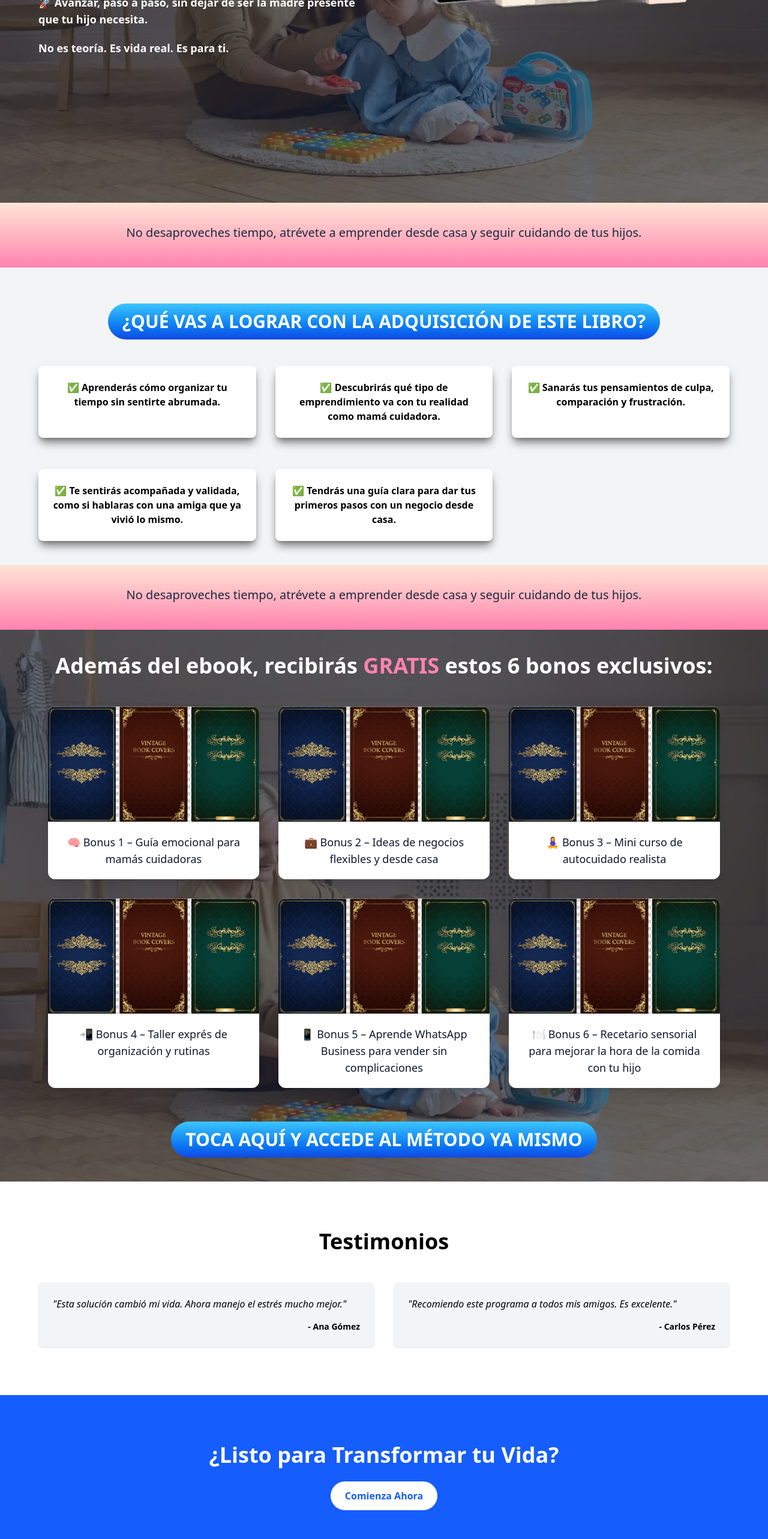
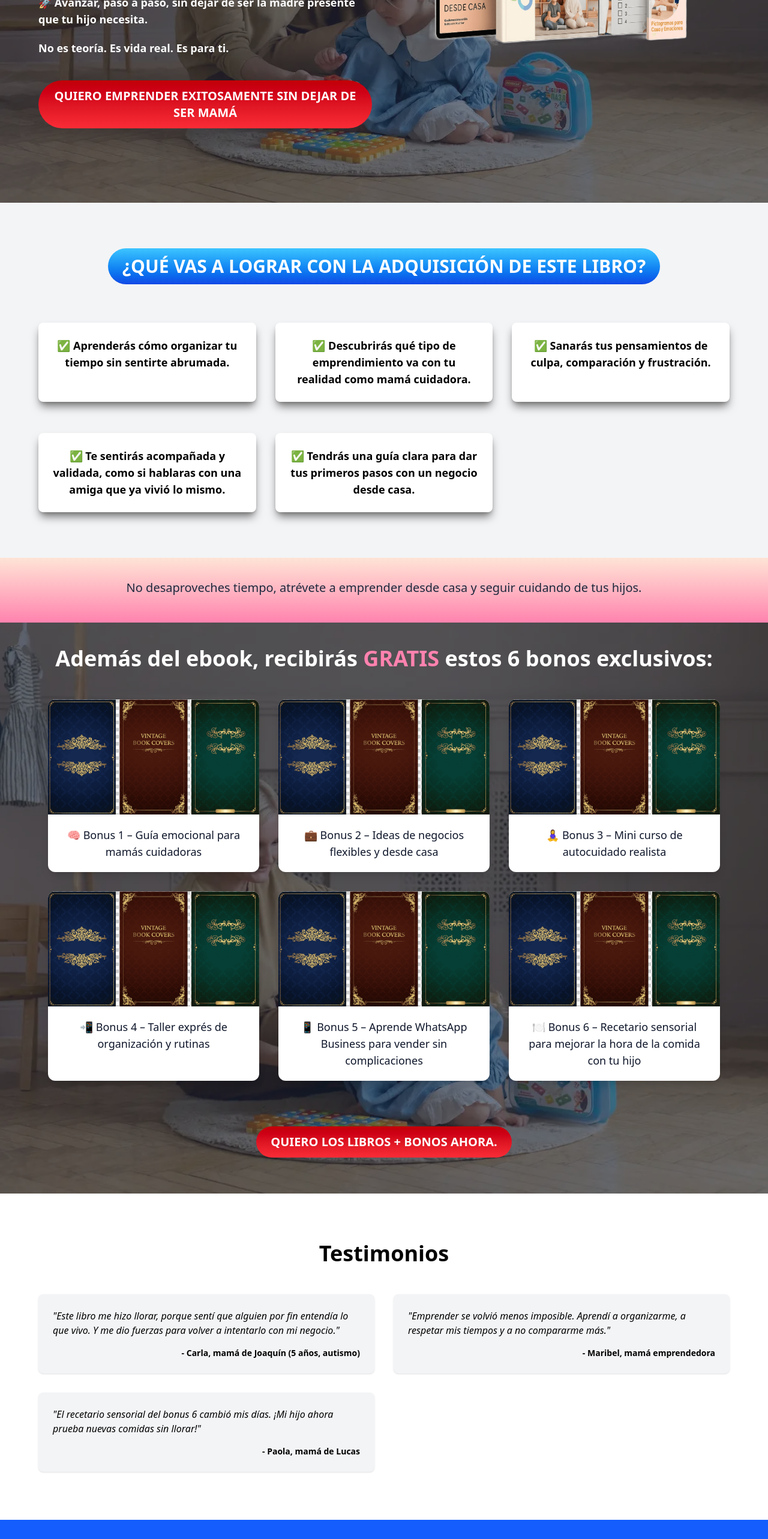
Before and after one commit to Cardandom/funnel, a Next.js app: page / in a window 1280 px wide. Shown: the part 2400-4966 px from the top of the page at 60% size. Built offline with nearby package versions, Linux system fonts and the light colour scheme.

Commit message:
builded to bono component

```diff
--- a/app/components/Benefits.jsx
+++ b/app/components/Benefits.jsx
@@ -11,7 +11,7 @@ const benefits = [
 
 export default function BenefitsSection() {
   return (
-    <section className="bg-gray-100 py-10 px-4">
+    <section className="bg-gray-100 py-14 px-4">
       <motion.h2
         className="text-xl sm:text-2xl w-fit lg:text-3xl font-bold mx-auto mb-6 text-center bg-gradient-to-b from-secondary to-blue-700 text-white px-6 py-3 rounded-full my-5 uppercase"
         transition={{duration: 0.5}}
@@ -19,7 +19,7 @@ export default function BenefitsSection() {
         ¿Qué vas a lograr con la adquisición de este libro?
       </motion.h2>
 
-      <div className="max-w-6xl mx-auto grid grid-cols-1 sm:grid-cols-2 lg:grid-cols-3 gap-8">
+      <div className="max-w-6xl mx-auto grid grid-cols-1 sm:grid-cols-2 lg:grid-cols-3 gap-8 py-5">
         {benefits.map((benefit, index) => (
           <motion.div
             key={index}
@@ -28,7 +28,7 @@ export default function BenefitsSection() {
             whileInView={{ opacity: 1, y: 0 }}
             transition={{ delay: index * 0.2 }}
           >
-            <p className="text-center font-semibold">{benefit}</p>
+            <p className="text-center font-semibold text-lg">{benefit}</p>
           </motion.div>
         ))}
       </div>
--- a/app/components/Bonos.jsx
+++ b/app/components/Bonos.jsx
@@ -80,11 +80,11 @@ export default function Bonos() {
       </div>
       <div className="flex justify-center z-10 relative mt-14">
         <motion.a
-          href="#about"
+          href=""
           whileHover={{ scale: 1.05 }}
-          className="inline-block bg-gradient-to-b from-secondary to-blue-700 text-white font-semibold md:text-xl xl:text-3xl px-6 py-3 rounded-full uppercase"
+          className="inline-block bg-gradient-to-b from-red-700 to-red-500 text-white text-center font-semibold md:text-md xl:text-xl px-6 py-3 rounded-full my-5 uppercase"
         >
-          Toca aquí y accede al método ya mismo
+          Quiero los libros + Bonos ahora.
         </motion.a>
       </div>
     </section>
--- a/app/components/Solution.jsx
+++ b/app/components/Solution.jsx
@@ -21,21 +21,30 @@ const Solution = () => {
             Este no es otro Ebook que te llenará de teoría imposible de aplicar.
           </p>
           <p className="my-5 text-base font-semibold sm:text-lg">
-            <span className="text-secondary text-bold uppercase">“Emprendiendo con un hijo autista”</span> es un ebook creado desde la
-            experiencia real, con herramientas emocionales y estrategias
-            prácticas para que puedas:
+            <span className="text-secondary text-bold uppercase">
+              “Emprendiendo con un hijo autista”
+            </span>{" "}
+            es un ebook creado desde la experiencia real, con herramientas
+            emocionales y estrategias prácticas para que puedas:
           </p>
           <ul className="space-y-4 text-base font-semibold sm:text-lg">
             <li>💡 Crear un emprendimiento que se adapte a tu ritmo.</li>
             <li>❤️ Sanar tus emociones sin culpas,</li>
             <li>
-              🚀 Avanzar, paso a paso, sin dejar de ser la madre presente que
-              tu hijo necesita.
+              🚀 Avanzar, paso a paso, sin dejar de ser la madre presente que tu
+              hijo necesita.
             </li>
           </ul>
           <p className="my-5 text-base font-semibold sm:text-lg">
             No es teoría. Es vida real. Es para ti.
           </p>
+          <motion.a
+            href=""
+            whileHover={{ scale: 1.05 }}
+            className="inline-block bg-gradient-to-b from-red-700 to-red-500 text-white text-center font-semibold md:text-md xl:text-xl px-6 py-3 rounded-full my-5 uppercase"
+          >
+            Quiero emprender exitosamente sin dejar de ser mamá
+          </motion.a>
         </motion.div>
 
         {/* Imagen */}
--- a/app/components/Testimonials.jsx
+++ b/app/components/Testimonials.jsx
@@ -3,13 +3,19 @@ import { motion } from "framer-motion";
 
 const testimonials = [
   {
-    name: "Ana Gómez",
+    name: "Carla, mamá de Joaquín (5 años, autismo)",
     feedback:
-      "Esta solución cambió mi vida. Ahora manejo el estrés mucho mejor.",
+      "Este libro me hizo llorar, porque sentí que alguien por fin entendía lo que vivo. Y me dio fuerzas para volver a intentarlo con mi negocio.",
   },
   {
-    name: "Carlos Pérez",
-    feedback: "Recomiendo este programa a todos mis amigos. Es excelente.",
+    name: "Maribel, mamá emprendedora",
+    feedback:
+      "Emprender se volvió menos imposible. Aprendí a organizarme, a respetar mis tiempos y a no compararme más.",
+  },
+  {
+    name: "Paola, mamá de Lucas",
+    feedback:
+      "El recetario sensorial del bonus 6 cambió mis días. ¡Mi hijo ahora prueba nuevas comidas sin llorar!",
   },
 ];
 
--- a/app/page.jsx
+++ b/app/page.jsx
@@ -32,12 +32,6 @@ export default function Page() {
         }
       />
       <Solution />
-      <Hero
-        title1={""}
-        title2={
-          "No desaproveches tiempo, atrévete a emprender desde casa y seguir cuidando de tus hijos."
-        }
-      />
       <Benefits />
       <Hero
         title1={""}
```
